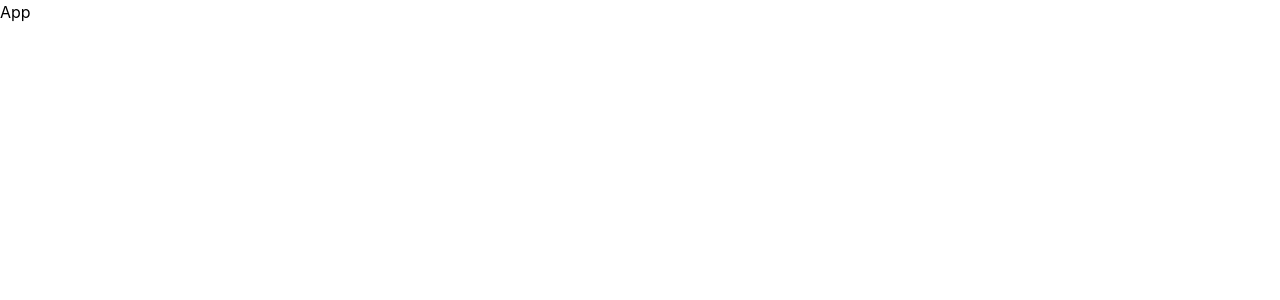
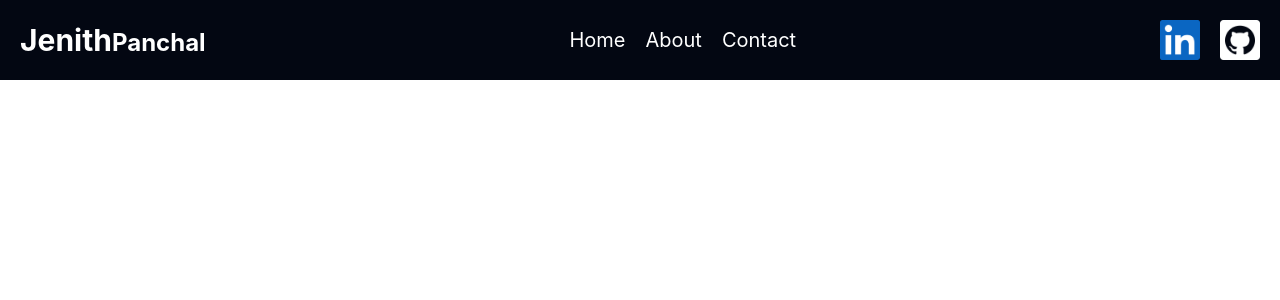
Before and after one commit to Jenith-Panchal-Simform/Practical-03-Portfolio, a React (Vite) app: page / in a window 1280 px wide. Shown: the top 300 px of the page. Built offline with nearby package versions, Linux system fonts and the light colour scheme.

Commit message:
feat:add Header section

```diff
--- a/src/App.tsx
+++ /dev/null
@@ -1,5 +0,0 @@
-function App() {
-  return <div>App</div>;
-}
-
-export default App;
--- /dev/null
+++ b/src/app/App.tsx
@@ -0,0 +1,11 @@
+import { Header } from "../components/Header/Header";
+
+function App() {
+  return (
+    <div className="bg-gray-950">
+      <Header />
+    </div>
+  );
+}
+
+export default App;
--- /dev/null
+++ b/src/components/Header/Header.tsx
@@ -0,0 +1,36 @@
+import linkedInLogo from "../../assets/linkedIn.png";
+import github from "../../assets/github.png";
+export const Header = () => {
+  return (
+    <header className="w-full flex-1 text-white p-5 flex justify-between items-center">
+      {/* name/logo */}
+      <div className="flex items-baseline">
+        <h1 className="text-3xl font-bold">Jenith</h1>
+        <h2 className="text-2xl font-bold   ">Panchal</h2>
+      </div>
+
+      {/* navidgations */}
+      <nav className="flex gap-5 text-xl">
+        <a href="" className="hover:font-medium">
+          Home
+        </a>
+        <a href="" className="hover:font-medium">
+          About
+        </a>
+        <a href="" className="hover:font-medium">
+          Contact
+        </a>
+      </nav>
+
+      {/* links */}
+      <nav className="flex gap-5">
+        <a href="">
+          <img src={linkedInLogo} alt="LinkedIn Logo" className="h-10 w-10 " />
+        </a>
+        <a href="">
+          <img src={github} alt="LinkedIn Logo" className="h-10 w-10 " />
+        </a>
+      </nav>
+    </header>
+  );
+};
--- a/src/main.tsx
+++ b/src/main.tsx
@@ -1,6 +1,6 @@
 import { StrictMode } from "react";
 import { createRoot } from "react-dom/client";
-import App from "./App.tsx";
+import App from "./app/App.tsx";
 import "./index.css";
 
 createRoot(document.getElementById("root")!).render(
```
Also changed, not shown: src/assets/github.png (added), src/assets/linkedIn.png (added).
